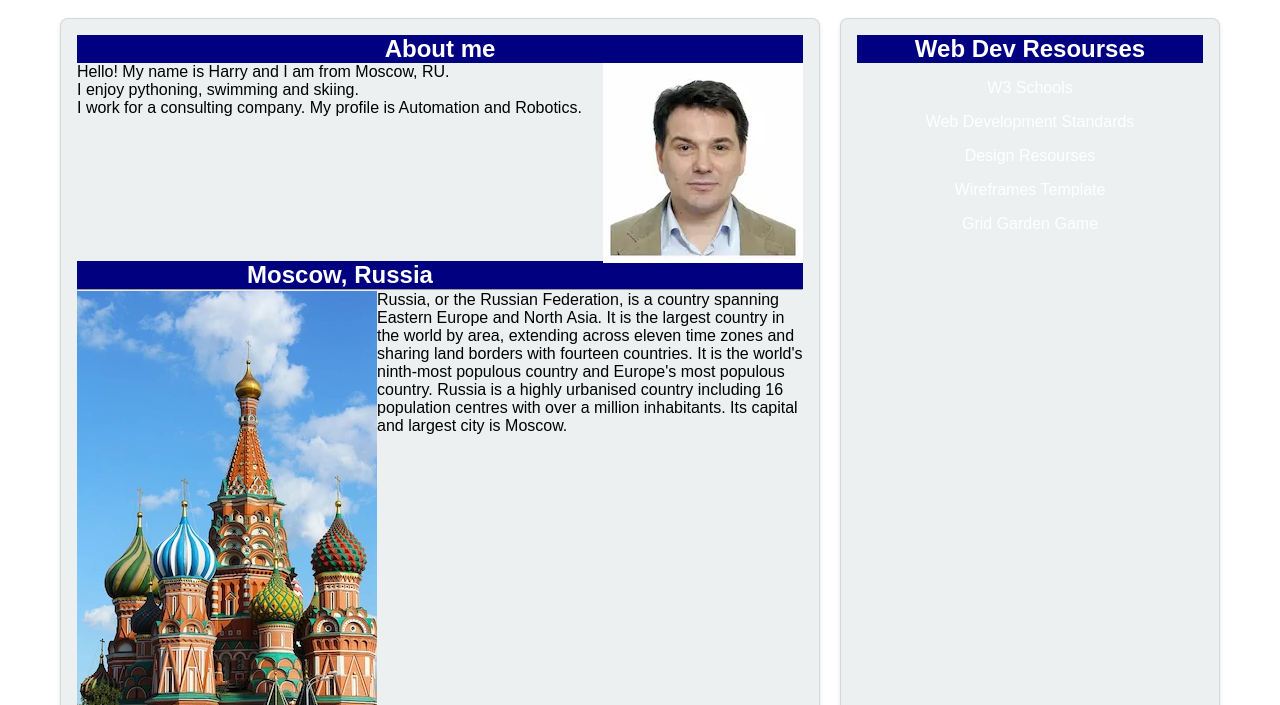
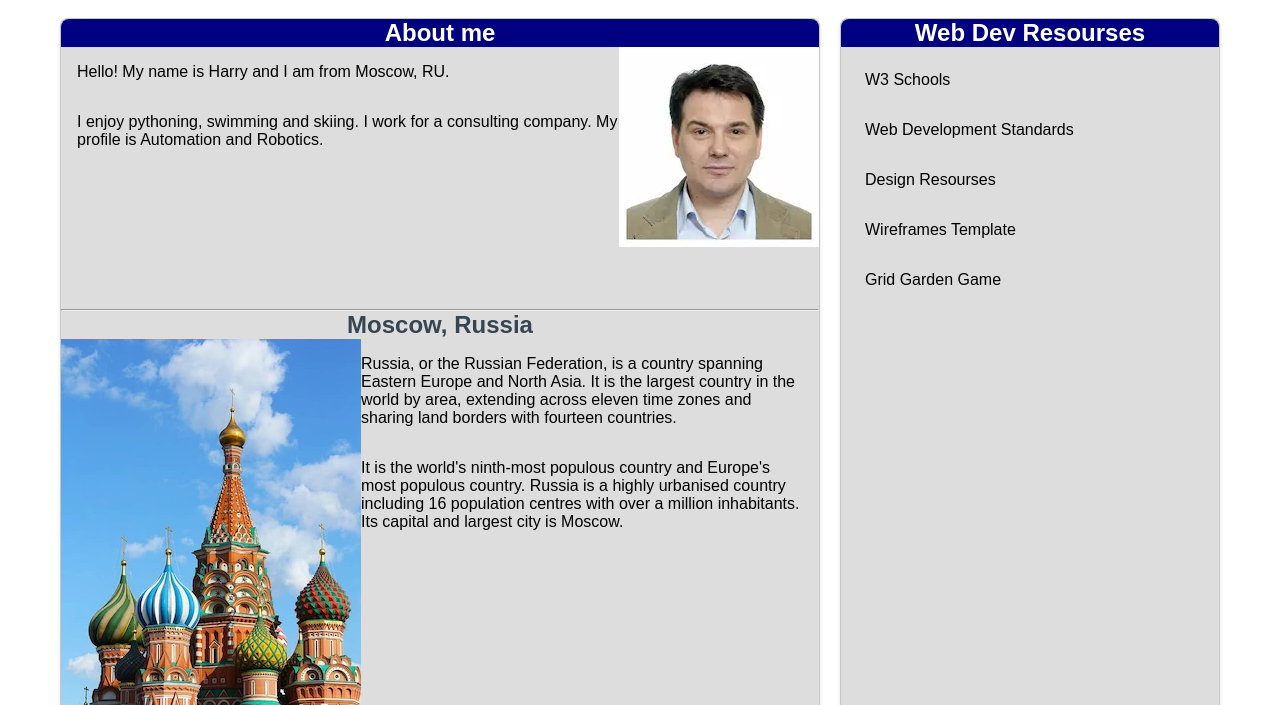
Before and after one commit to HarryPotter777ZZZZZ/wdd131, a plain HTML site: page index.html in a window 1280 px wide. Shown: the part 95-800 px from the top of the page. Drawn offline with Linux system fonts and the light colour scheme.

Commit message:
Cource home page debugged

```diff
--- a/index.html
+++ b/index.html
@@ -38,16 +38,17 @@
             <div class="imgme">
                 <img src="images/profile.webp" alt="Hello, my name is Harry" width="200">
             </div>
-            <p>Hello! My name is Harry and I am from Moscow, RU.</p>
-            <p>I enjoy pythoning, swimming and skiing.</p>
-            <p>I work for a consulting company. My profile is Automation and Robotics.</p>
+            <p>Hello! My name is Harry and I am from Moscow, RU. </p>
+            <p>I enjoy pythoning, swimming and skiing.<!-- </p> -->
+                <!-- <p> -->I work for a consulting company. My profile is Automation and Robotics.
+            </p>
             <br><br>
             <br><br>
             <br><br>
             <br><br>
             <!-- <p id="placeholder"></p> -->
-            <h2>Moscow, Russia</h2>
             <hr>
+            <h2 class="moscow">Moscow, Russia</h2>
             <div class="msc">
                 <figure>
                     <img src="images/saint-basil-s-cathedral-cross-blue-gold-preview.webp" alt="Saint Basils Cathedral">
@@ -56,12 +57,10 @@
             </div>
             <p>Russia, or the Russian Federation, is a country spanning Eastern Europe and North Asia. It is the largest
                 country in the world by area, extending across eleven time zones and sharing land borders with fourteen
-                countries. It is the world's ninth-most populous country and Europe's most populous country. Russia is a
-                highly
-                urbanised country including 16 population centres with over a million inhabitants. Its capital and
-                largest
-                city
-                is Moscow.</p>
+                countries.</p>
+            <p>It is the world's ninth-most populous country and Europe's most populous country. Russia is a
+                highly urbanised country including 16 population centres with over a million inhabitants. Its capital
+                and largest city is Moscow.</p>
         </section>
         <section class="card">
             <h2>Web Dev Resourses</h2>
--- a/styles/base.css
+++ b/styles/base.css
@@ -32,15 +32,22 @@ h1 {
 }
 
 h2 {
+    border-radius: 8px 8px 0 0;
+
     font-size: 1.5rem;
     text-align: center;
     background-color: navy;
     color: white
 }
 
-/* p {
-    padding: 2rem;
-} */
+.moscow {
+    background-color: #ddd;
+    color: #36454f;
+}
+
+p {
+    padding: 1rem;
+}
 
 nav {
     background-color: #36454f;
@@ -109,8 +116,9 @@ main {
 }
 
 .card {
-    background-color: #ecf0f1;
-    padding: 1rem;
+    background-color: #ddd;
+    /*  #ecf0f1;  */
+    /* padding: 1rem; */
     border-radius: 8px;
     border: 1px solid rgb(0 0 0 / 0.1);
     box-shadow: 0 2px 4px rgba(0, 0, 0, 0.1);
@@ -118,14 +126,23 @@ main {
 
 .asidenav {
     display: block;
-    background-color: #ecf0f1;
+    background-color: #ddd;
+    /* #ecf0f1; */
     /* #36454f; */
-    /* color: black; */
-    text-align: center;
+    color: black;
+    text-align: left;
+    /* text-align: center; an initial stage */
     /* left;  */
     padding: 0.5rem;
     text-decoration: none;
     /* text-decoration-color: black; */
+}
+
+.asidenav a {
+    color: black;
+    /* Override link color */
+    text-align: left;
+    padding: 1rem;
 }
 
 /* .card {
```
